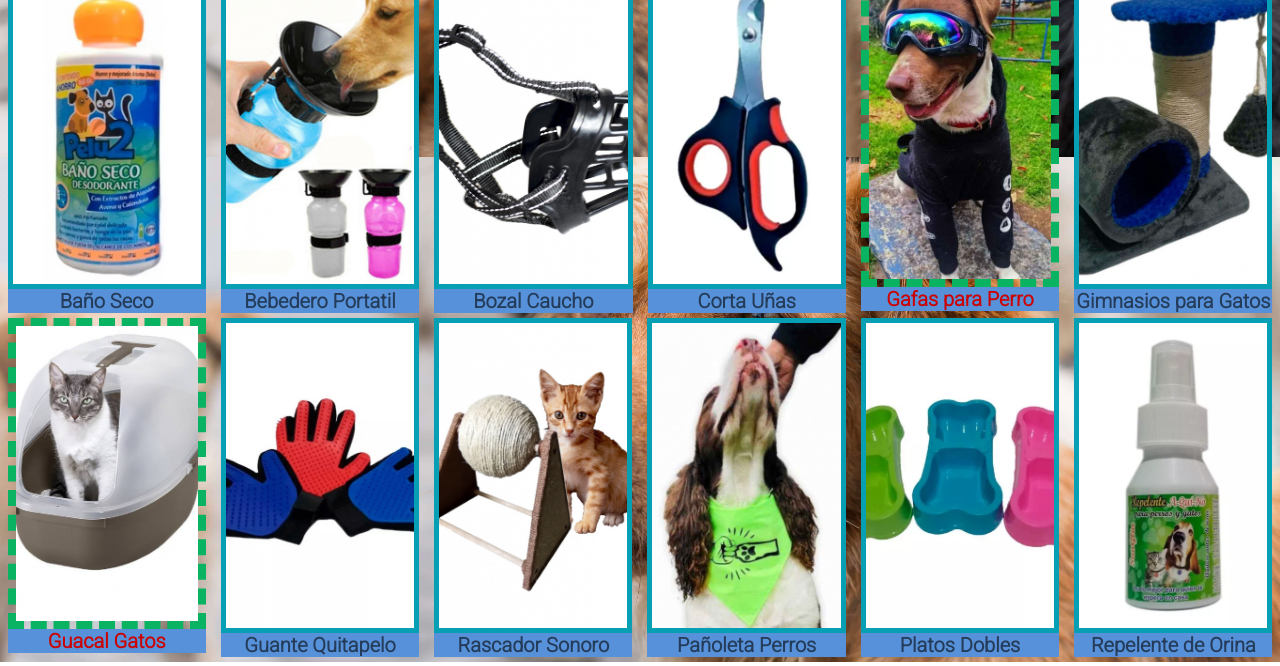
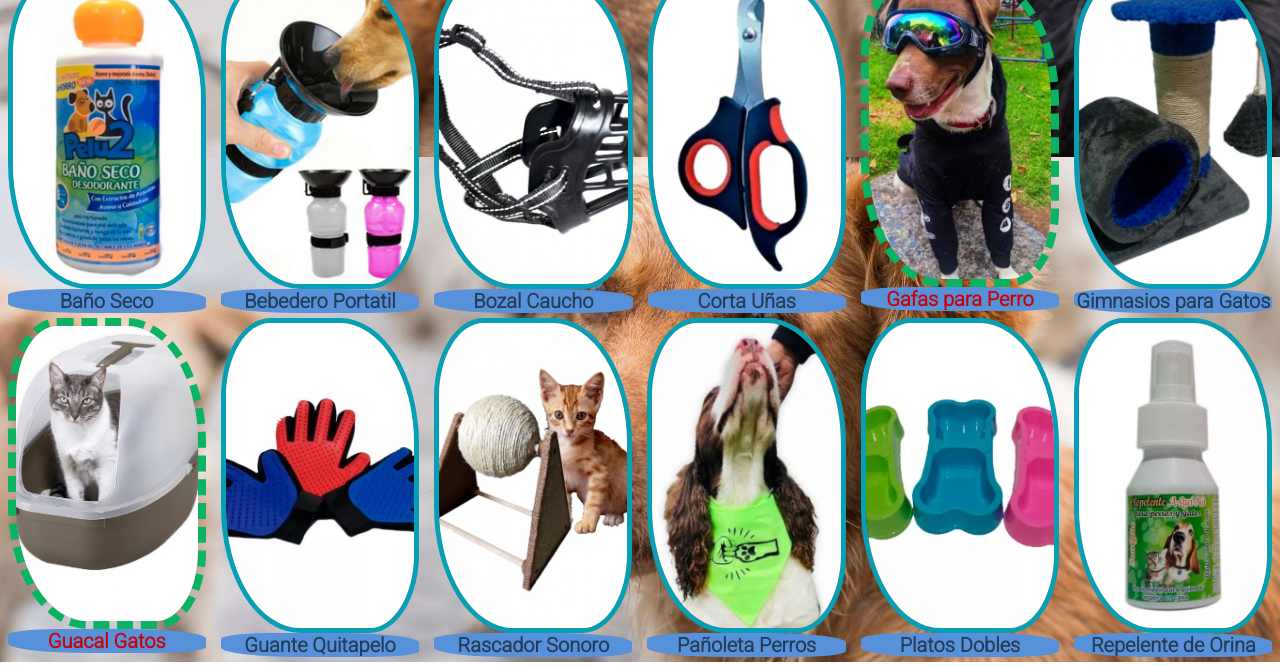
Before and after one commit to Harlop3412/Edward-Lop-cloud, a website: page page/servicios.html in a window 1280 px wide. Shown: the part 1020-1686 px from the top of the page. Drawn offline with nearby package versions, Linux system fonts and the light colour scheme.

Commit message:
bordes_redondeados-productos

```diff
--- a/page/servicios.html
+++ b/page/servicios.html
@@ -184,37 +184,37 @@
         </div>
         <section class="productos__img productos__h3 borde">
             <div class="container-fluid">
-                <div class="row align-items-center justify-content-center">
+                <div class="row align-items-center justify-content-center ">
                     <div class=" col-lg-2 col-md-4 col-sm-6">
-                        <a href=""> <img class="img-fluid" src="../multimedia/galeria/bano-seco.jpg"
+                        <a href=""> <img class="img-fluid borde__redondeado" src="../multimedia/galeria/bano-seco.jpg"
                                 alt="bano-seco"></a>
-                        <h3>Baño Seco</h3>
+                        <h3 class="borde__redondeado">Baño Seco</h3>
+                    </div>
+                    <div class=" col-lg-2 col-md-4 col-sm-6 ">
+                        <a href=""> <img class="img-fluid borde__redondeado"
+                                src="../multimedia/galeria/bebedero-portatil-para-mascotas.jpg"
+                                alt="bebedero-portatil"></a>
+                        <h3 class="borde__redondeado">Bebedero Portatil</h3>
+                    </div>
+                    <div class="col-lg-2 col-md-4 col-sm-6">
+                        <a href=""> <img class="img-fluid borde__redondeado" src="../multimedia/galeria/bozal-en-caucho.jpg"
+                                alt="bozal-en-caucho"></a>
+                        <h3 class="borde__redondeado">Bozal Caucho</h3>
                     </div>
                     <div class=" col-lg-2 col-md-4 col-sm-6">
-                        <a href=""> <img class="img-fluid"
-                                src="../multimedia/galeria/bebedero-portatil-para-mascotas.jpg"
-                                alt="bebedero-portatil"></a>
-                        <h3>Bebedero Portatil</h3>
+                        <a href=""> <img class="img-fluid borde__redondeado" src="../multimedia/galeria/corta-unas.png"
+                                alt="corta-unas"></a>
+                        <h3 class="borde__redondeado">Corta Uñas</h3>
+                    </div>
+                    <div class="col-lg-2 col-md-4 col-sm-6 productos__h3--destacado productos__img--destacado">
+                        <a href=""> <img class="img-fluid borde__redondeado" src="../multimedia/galeria/gafas-para-perros-dog-glasses.jpg"
+                                alt="gafas-perro"> </a>
+                        <h3 class="borde__redondeado">Gafas para Perro</h3>
                     </div>
                     <div class="col-lg-2 col-md-4 col-sm-6">
-                        <a href=""> <img class="img-fluid" src="../multimedia/galeria/bozal-en-caucho.jpg"
-                                alt="bozal-en-caucho"></a>
-                        <h3>Bozal Caucho</h3>
-                    </div>
-                    <div class=" col-lg-2 col-md-4 col-sm-6">
-                        <a href=""> <img class="img-fluid" src="../multimedia/galeria/corta-unas.png"
-                                alt="corta-unas"></a>
-                        <h3>Corta Uñas</h3>
-                    </div>
-                    <div class="col-lg-2 col-md-4 col-sm-6 productos__h3--destacado productos__img--destacado">
-                        <a href=""> <img class="img-fluid" src="../multimedia/galeria/gafas-para-perros-dog-glasses.jpg"
-                                alt="gafas-perro"> </a>
-                        <h3>Gafas para Perro</h3>
-                    </div>
-                    <div class="col-lg-2 col-md-4 col-sm-6">
-                        <a href=""> <img class="img-fluid" src="../multimedia/galeria/gimnasios-gato.jpg"
+                        <a href=""> <img class="img-fluid borde__redondeado" src="../multimedia/galeria/gimnasios-gato.jpg"
                                 alt="gimnasios-gato"></a>
-                        <h3>Gimnasios para Gatos</h3>
+                        <h3 class="borde__redondeado">Gimnasios para Gatos</h3>
                     </div>
                 </div>
             </div>
@@ -222,34 +222,34 @@
                 <div class="row">
                     <div class="col-lg-2 col-md-4 col-sm-6 productos__h3--destacado productos__img--destacado">
                         <a href=""> <img src="../multimedia/galeria/guacal-gatos.jpg" alt="guacal"
-                                class="img-fluid"></a>
-                        <h3>Guacal Gatos</h3>
+                                class="img-fluid borde__redondeado"></a>
+                        <h3 class="borde__redondeado">Guacal Gatos</h3>
                     </div>
 
                     <div class="col-lg-2 col-md-4 col-sm-6">
                         <a href=""> <img src="../multimedia/galeria/guante-quita-pelo.jpg" alt="guante"
-                                class="img-fluid"></a>
-                        <h3>Guante Quitapelo</h3>
+                                class="img-fluid borde__redondeado"></a>
+                        <h3 class="borde__redondeado">Guante Quitapelo</h3>
                     </div>
                     <div class=" col-lg-2 col-md-4 col-sm-6">
                         <a href=""> <img src="../multimedia/galeria/juguete-rascador-sonoro-para-gatos.jpg"
-                                alt="rascador-sonoro" class="img-fluid"></a>
-                        <h3>Rascador Sonoro</h3>
+                                alt="rascador-sonoro" class="img-fluid borde__redondeado"></a>
+                        <h3 class="borde__redondeado">Rascador Sonoro</h3>
                     </div>
                     <div class=" col-lg-2 col-md-4 col-sm-6">
-                        <a href=""> <img class="img-fluid" src="../multimedia/galeria/panoleta-friends.jpg"
+                        <a href=""> <img class="img-fluid borde__redondeado" src="../multimedia/galeria/panoleta-friends.jpg"
                                 alt="panoleta-perros"></a>
-                        <h3>Pañoleta Perros</h3>
+                        <h3 class="borde__redondeado">Pañoleta Perros</h3>
                     </div>
                     <div class="col-lg-2 col-md-4 col-sm-6">
-                        <a href=""><img class="img-fluid" src="../multimedia/galeria/platos-dobles.jpg"
+                        <a href=""><img class="img-fluid borde__redondeado" src="../multimedia/galeria/platos-dobles.jpg"
                                 alt="platos"></a>
-                        <h3>Platos Dobles</h3>
+                        <h3 class="borde__redondeado">Platos Dobles</h3>
                     </div>
                     <div class=" col-lg-2 col-md-4 col-sm-6">
-                        <a href=""> <img class="img-fluid" src="../multimedia/galeria/repelente-de-orina.jpg"
+                        <a href=""> <img class="img-fluid borde__redondeado" src="../multimedia/galeria/repelente-de-orina.jpg"
                                 alt="repelente-orina"></a>
-                        <h3>Repelente de Orina</h3>
+                        <h3 class="borde__redondeado">Repelente de Orina</h3>
                     </div>
                 </div>
             </div>
--- a/scss/vistas/_servicios.scss
+++ b/scss/vistas/_servicios.scss
@@ -10,11 +10,14 @@
     border: solid 5px $border-primary;
     text-align: center;
     width: 100%;
-
 }
 
 .productos__img img:hover{
     border: double 6px $text-color3;
+}
+
+.borde__redondeado{
+    border-radius: 25% 40%;
 }
 
 #productos h2 {
```
Also changed, not shown: CSS/estilos.css.
